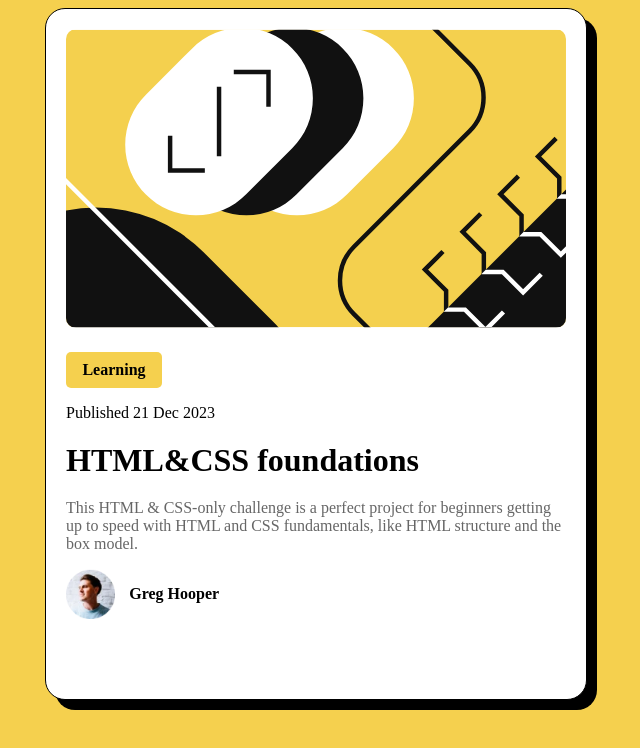
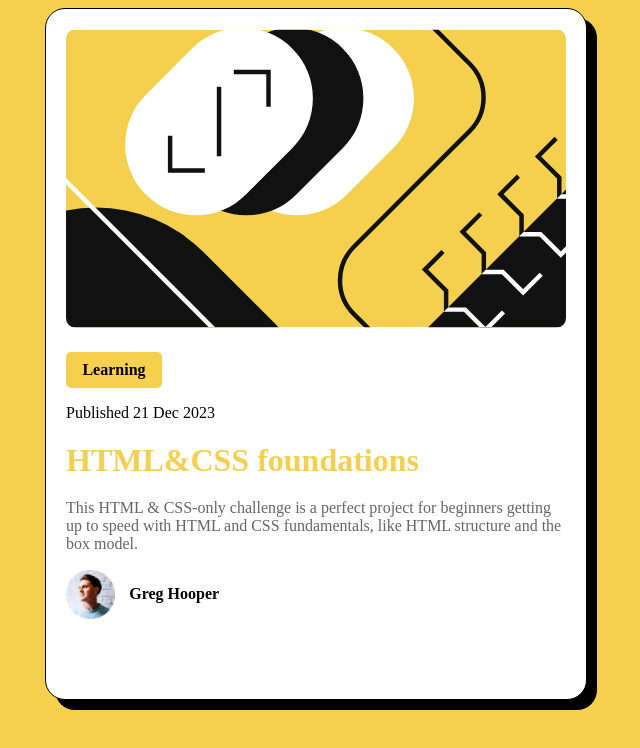
Before and after one commit to s-zx/blog-preview-card, a plain HTML site: page index.html in a window 1280 px wide. In both pictures the pointer is over the element "HTML&CSS foundations". Shown: the whole page, without its empty margins (324-964 px from the left). Drawn offline with Linux system fonts and the light colour scheme.

Commit message:
add pointer action

```diff
--- a/index.html
+++ b/index.html
@@ -62,6 +62,10 @@
       margin-right: 10px;
       vertical-align: bottom;
     }
+    .title:hover {
+      color: #F5D04E;
+      cursor: pointer;
+    }
   </style>
 </head>
 <body>
```
